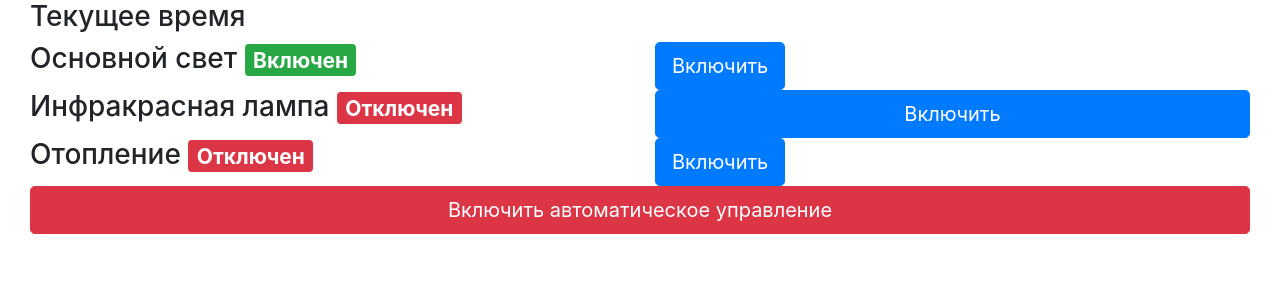
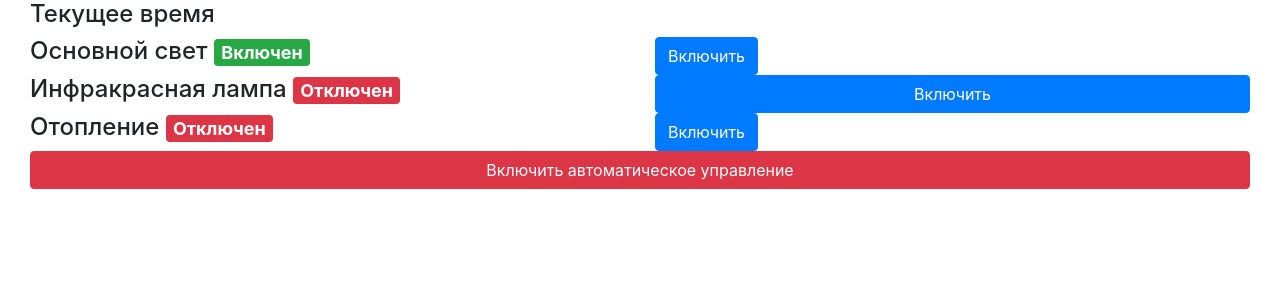
Before and after one commit to HallEffect/SmartChicken, a Flask app: template app/templates/main.html in a window 1280 px wide. Shown: the top 300 px of the page. Run offline with Flask 2, Linux system fonts and the light colour scheme; the template is opened without the code that fills it, so the values that code supplies are empty; some libraries are stand-ins or nearby versions.

Commit message:
feature: пилю шаблон

```diff
--- a/app/templates/main.html
+++ b/app/templates/main.html
@@ -15,46 +15,46 @@
       <div class="container-fluid">
          <div class="row">
             <div class="col-md-12">
-               <h3>
+               <h4>
                   Текущее время
-               </h3>
+               </h4>
             </div>
          </div>
          <div class="row">
             <div class="col-md-6">
-               <h3>
+               <h4>
                   Основной свет <span class="badge badge-success">Включен</span>
-               </h3>
+               </h4>
             </div>
             <div class="col-md-6">
 
-               <button type="button" class="btn btn-lg btn-primary">
+               <button type="button" class="btn btn-md btn-primary">
                   Включить
                </button>
             </div>
          </div>
          <div class="row">
             <div class="col-md-6">
-               <h3>
+               <h4>
                   Инфракрасная лампа <span class="badge badge-danger">Отключен</span>
-               </h3>
+               </h4>
             </div>
             <div class="col-md-6">
 
-               <button type="button" class="btn btn-lg btn-block btn-primary">
+               <button type="button" class="btn btn-md btn-block btn-primary">
                   Включить
                </button>
             </div>
          </div>
          <div class="row">
             <div class="col-md-6">
-               <h3>
+               <h4>
                   Отопление <span class="badge badge-danger">Отключен</span>
-               </h3>
+               </h4>
             </div>
             <div class="col-md-6">
 
-               <button type="button" class="btn btn-lg btn-primary">
+               <button type="button" class="btn btn-md btn-primary">
                   Включить
                </button>
             </div>
@@ -62,7 +62,7 @@
          <div class="row">
             <div class="col-md-12">
 
-               <button type="button" class="btn btn-danger btn-lg btn-block">
+               <button type="button" class="btn btn-danger btn-md btn-block">
                   Включить автоматическое управление
                </button>
             </div>
```
